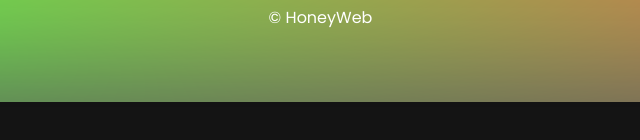
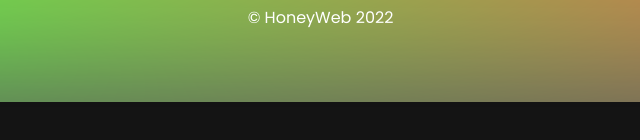
Before and after one commit to MuneerAhmed07/Muneer-Portfolio, a plain HTML site: page Project.html in a window 1280 px wide. Shown: the part 2742-2882 px from the top of the page, 320-960 px from the left. Drawn offline with nearby package versions, Linux system fonts and the light colour scheme.

Commit message:
get-full-year

```diff
--- a/Project.html
+++ b/Project.html
@@ -582,6 +582,11 @@
     <script src="index.js"></script>
 
     <script>
+
+        const date = new Date().getFullYear();
+
+        document.getElementById("year").innerHTML = date;
+
         // For Load More Button
 
         const loadMoreBtn = document.querySelector("#project-load-btn");
```
